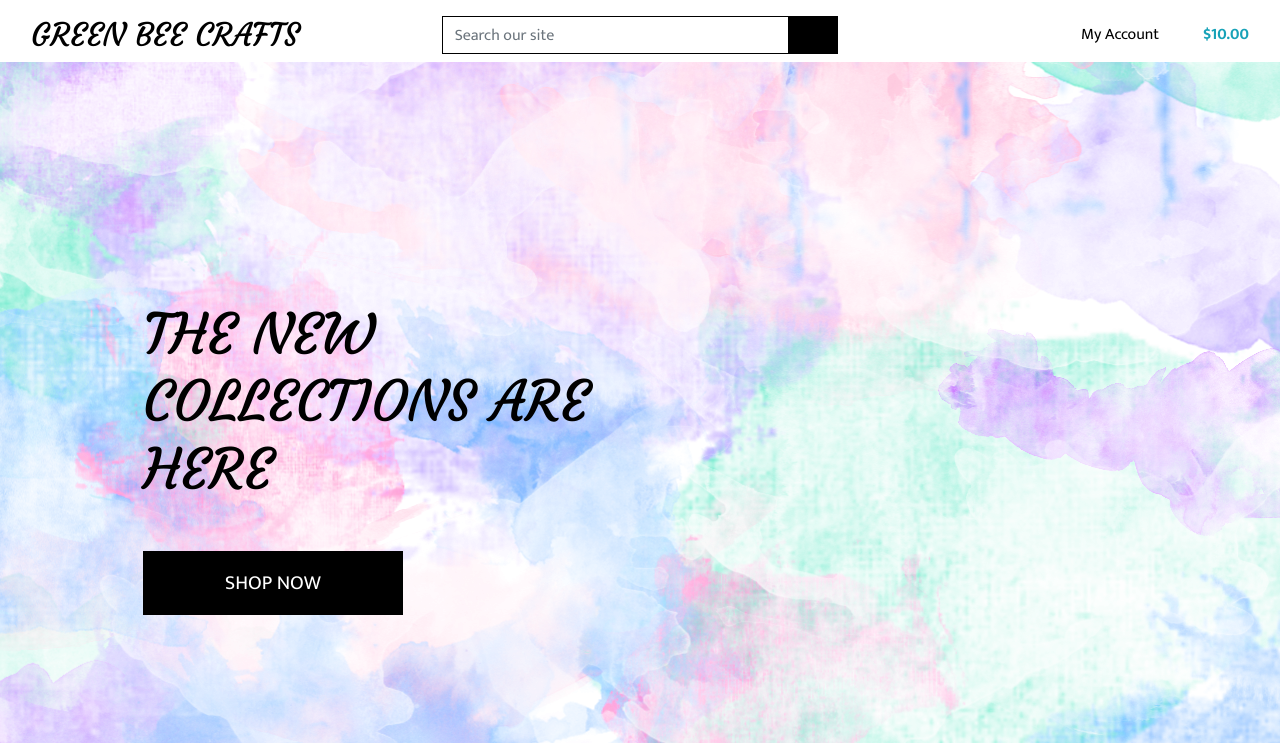
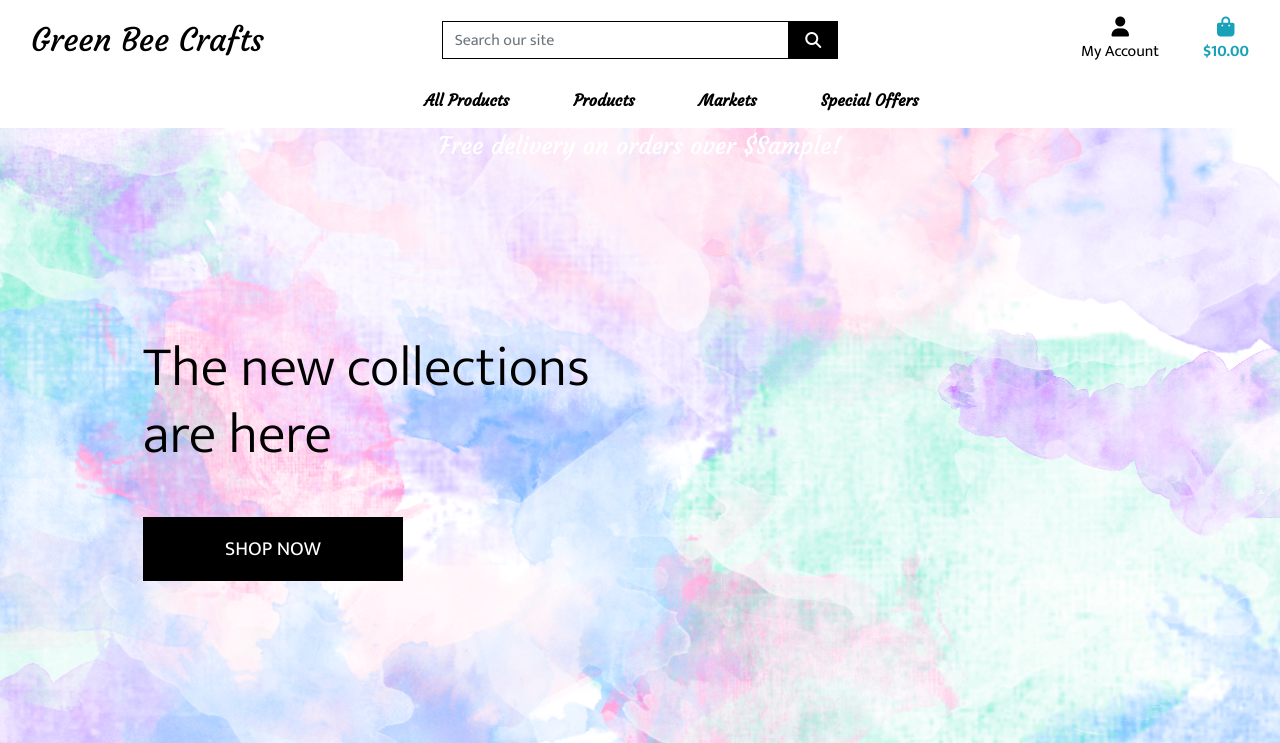
Before and after one commit to Code-Institute-Submissions/green_bee_crafts, a Django app: template home/templates/home/index.html in a window 1280 px wide. Shown: the top 743 px of the page. Run offline with Django 3.2, Linux system fonts and the light colour scheme; the template is opened without the code that fills it: most values are stand-ins (such as "Sample title", 1, 10 or a date in 2020); some libraries are stand-ins or nearby versions.

Commit message:
ADDED navbar links and corrected issue with font awesome not showing

```diff
--- a/home/templates/home/index.html
+++ b/home/templates/home/index.html
@@ -13,7 +13,7 @@
     <div class="container h-100">
         <div class="row h-100">
             <div class="col-7 col-md-6 my-auto">
-                <h1 class="display-4 logo-font text-black">
+                <h1 class="display-4 text-black">
                     The new collections are here
                 </h1>
                 <div class="my-5">
--- a/static/css/base.css
+++ b/static/css/base.css
@@ -21,7 +21,6 @@
 
 .logo-font {
     font-family: 'Courgette', 'cursive';
-    text-transform: uppercase;
 }
 
 .main-logo-link {
--- a/templates/base.html
+++ b/templates/base.html
@@ -23,10 +23,11 @@
     {% endblock %}
 
     {% block corejs %}
-        <script src="https://kit.fontawesome.com/7730d91ec2.js" crossorigin="anonymous"></script>
-        <script src="https://code.jquery.com/jquery-3.4.1.slim.min.js" integrity="sha384-J6qa4849blE2+poT4WnyKhv5vZF5SrPo0iEjwBvKU7imGFAV0wwj1yYfoRSJoZ+n" crossorigin="anonymous"></script>
-        <script src="https://cdn.jsdelivr.net/npm/popper.js@1.16.0/dist/umd/popper.min.js" integrity="sha384-Q6E9RHvbIyZFJoft+2mJbHaEWldlvI9IOYy5n3zV9zzTtmI3UksdQRVvoxMfooAo" crossorigin="anonymous"></script>
-        <script src="https://stackpath.bootstrapcdn.com/bootstrap/4.4.1/js/bootstrap.min.js" integrity="sha384-wfSDF2E50Y2D1uUdj0O3uMBJnjuUD4Ih7YwaYd1iqfktj0Uod8GCExl3Og8ifwB6" crossorigin="anonymous"></script>
+    <script></script>
+    <script src="https://code.jquery.com/jquery-3.4.1.slim.min.js" integrity="sha384-J6qa4849blE2+poT4WnyKhv5vZF5SrPo0iEjwBvKU7imGFAV0wwj1yYfoRSJoZ+n" crossorigin="anonymous"></script>
+    <script src="https://cdn.jsdelivr.net/npm/popper.js@1.16.0/dist/umd/popper.min.js" integrity="sha384-Q6E9RHvbIyZFJoft+2mJbHaEWldlvI9IOYy5n3zV9zzTtmI3UksdQRVvoxMfooAo" crossorigin="anonymous"></script>
+    <script src="https://stackpath.bootstrapcdn.com/bootstrap/4.4.1/js/bootstrap.min.js" integrity="sha384-wfSDF2E50Y2D1uUdj0O3uMBJnjuUD4Ih7YwaYd1iqfktj0Uod8GCExl3Og8ifwB6" crossorigin="anonymous"></script>
+    <script src="https://kit.fontawesome.com/4863a75fd6.js" crossorigin="anonymous"></script>
     {% endblock %}
 
     {% block extra_js %}
@@ -94,6 +95,21 @@
                     </li>
                 </ul>
             </div>
+            <div class="col-12 col-lg-4 my-auto py-1 py-lg-0"></div>
+        </div>
+        <div class="row bg-white">
+            <nav class="navbar navbar-expand-lg navbar-light w-100">
+                <button class="navbar-toggler" type="button" data-toggle="collapse" data-target="#main-nav" aria-controls="main-nav" aria-expanded="false" aria-label="Toggle navigation">
+                    <span class="navbar-toggler-icon"></span>
+                </button>
+                {% include 'includes/mobile-top-header.html' %}
+                {% include 'includes/main-nav.html' %}
+            </nav>
+        </div>
+        <div id="delivery-banner" class="row text-center">
+            <div class="col bg-black text-white">
+                <h4 class="logo-font my-1">Free delivery on orders over ${{ free_delivery_threshold }}!</h4>
+            </div>
         </div>
     </header>
 
--- /dev/null
+++ b/templates/includes/main-nav.html
@@ -0,0 +1,50 @@
+<div class="collapse navbar-collapse" id="main-nav">
+    <ul class="navbar-nav w-auto mx-auto">
+        <li class="nav-item dropdown">
+            <a class="logo-font font-weight-bold nav-link text-black mr-5" href="#" id="all-products-link" data-toggle="dropdown" aria-haspopup="true" aria-expanded="false">
+                All Products
+            </a>
+            <div class="dropdown-menu border-0" aria-labelledby="all-products-link">
+                <a href="" class="dropdown-item">By Price</a>
+                <a href="" class="dropdown-item ">By Rating</a>
+                <a href="" class="dropdown-item ">By Category</a>
+                <a href="" class="dropdown-item">All Products</a>
+            </div>
+        </li>
+
+        <li class="nav-item dropdown">
+            <a class="logo-font font-weight-bold nav-link text-black mr-5" href="#" id="products-link" data-toggle="dropdown" aria-haspopup="true" aria-expanded="false">
+                Products
+            </a>
+            <div class="dropdown-menu border-0" aria-labelledby="products-link">
+                <a href="" class="dropdown-item">Plants and Terreriums</a>
+                <a href="" class="dropdown-item">Bags</a>
+                <a href="" class="dropdown-item">Homeware</a>
+                <a href="" class="dropdown-item">All Products</a>
+            </div>
+        </li>
+
+        <li class="nav-item dropdown">
+            <a class="logo-font font-weight-bold nav-link text-black mr-5" href="#" id="markets-link" data-toggle="dropdown" aria-haspopup="true" aria-expanded="false">
+                Markets
+            </a>
+            <div class="dropdown-menu border-0" aria-labelledby="markets-link">
+                <a href="" class="dropdown-item">Regular Markets</a>
+                <a href="" class="dropdown-item">Special Events</a>
+                <a href="" class="dropdown-item">All Upcoming Events</a>
+            </div>
+        </li>
+
+        <li class="nav-item dropdown">
+            <a class="logo-font font-weight-bold nav-link text-black" href="#" id="specials-link" data-toggle="dropdown" aria-haspopup="true" aria-expanded="false">
+                Special Offers
+            </a>
+            <div class="dropdown-menu border-0" aria-labelledby="specials-link">
+                <a href="" class="dropdown-item">New Arrivals</a>
+                <a href="" class="dropdown-item">Deals</a>
+                <a href="" class="dropdown-item">Clearance</a>
+                <a href="" class="dropdown-item">All Specials</a>
+            </div>
+        </li>
+    </ul>
+</div>
--- /dev/null
+++ b/templates/includes/mobile-top-header.html
@@ -0,0 +1,58 @@
+<ul>
+    <li class="list-inline-item">
+      <a class="text-black nav-link d-block d-lg-none" href="#" id="mobile-search" data-toggle="dropdown" aria-haspopup="true" aria-expanded="false">
+          <div class="text-center">
+              <div><i class="fas fa-search fa-lg"></i></div>
+              <p class="my-0">Search</p>
+          </div>
+      </a>
+      <div class="dropdown-menu border-0 w-100 p-3 rounded-0 my-0" aria-labelledby="mobile-search">
+          <form class="form" method="GET" action="">
+              <div class="input-group w-100">
+                  <input class="form-control border border-black rounded-0" type="text" name="q" placeholder="Search our site">
+                  <div class="input-group-append">
+                      <button class="form-control form-control btn btn-black border border-black rounded-0" type="submit">
+                          <span class="icon">
+                              <i class="fas fa-search"></i>
+                          </span>
+                      </button>
+                  </div>
+              </div>
+          </form>
+      </div>
+  </li>
+  <li class="list-inline-item dropdown">
+      <a class="text-black nav-link d-block d-lg-none" href="#" id="user-options" data-toggle="dropdown" aria-haspopup="true" aria-expanded="false">
+          <div class="text-center">
+              <div><i class="fas fa-user fa-lg"></i></div>
+              <p class="my-0">My Account</p>
+          </div>
+      </a>
+      <div class="dropdown-menu border-0" aria-labelledby="user-options">
+          {% if request.user.is_authenticated %}
+              {% if request.user.is_superuser %}
+                  <a href="{% url 'account_logout' %}" class="dropdown-item">Product Management</a>
+              {% endif %}
+              <a href="" class="dropdown-item">My Profile</a>
+              <a href="{% url 'account_logout' %}" class="dropdown-item">Logout</a>
+          {% else %}
+              <a href="{% url 'account_signup' %}" class="dropdown-item">Register</a>
+              <a href="{% url 'account_login' %}" class="dropdown-item">Login</a>
+          {% endif %}
+      </div>
+  </li>
+  <li class="list-inline-item">
+      <a class="{% if grand_total %}text-primary font-weight-bold{% else %}text-black{% endif %} nav-link d-block d-lg-none" href="">
+          <div class="text-center">
+              <div><i class="fas fa-shopping-bag fa-lg"></i></div>
+              <p class="my-0">
+                  {% if grand_total %}
+                      ${{ grand_total|floatformat:2 }}
+                  {% else %}
+                      $0.00
+                  {% endif %}
+              </p>
+          </div>
+      </a>
+    </li>
+  </ul>
```
